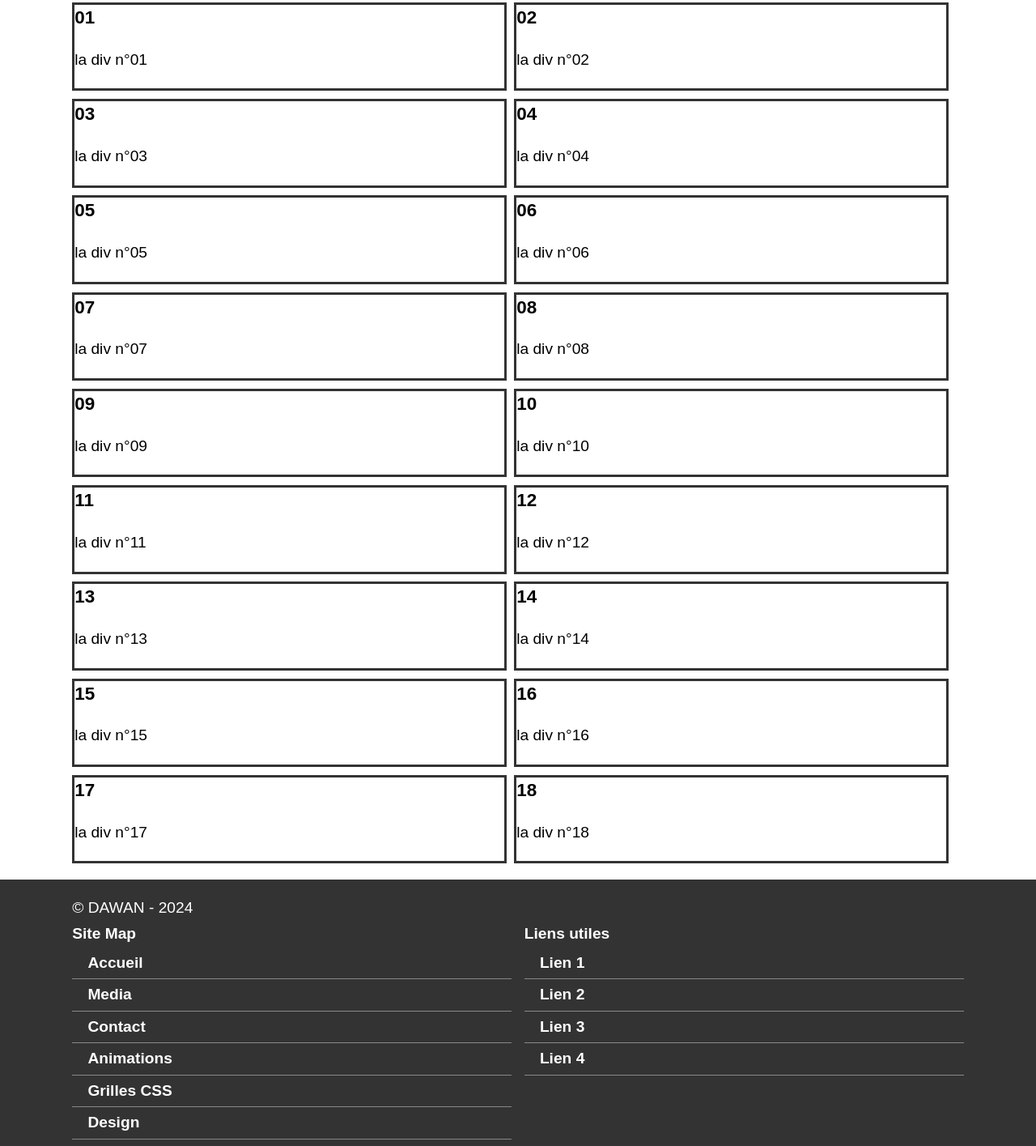
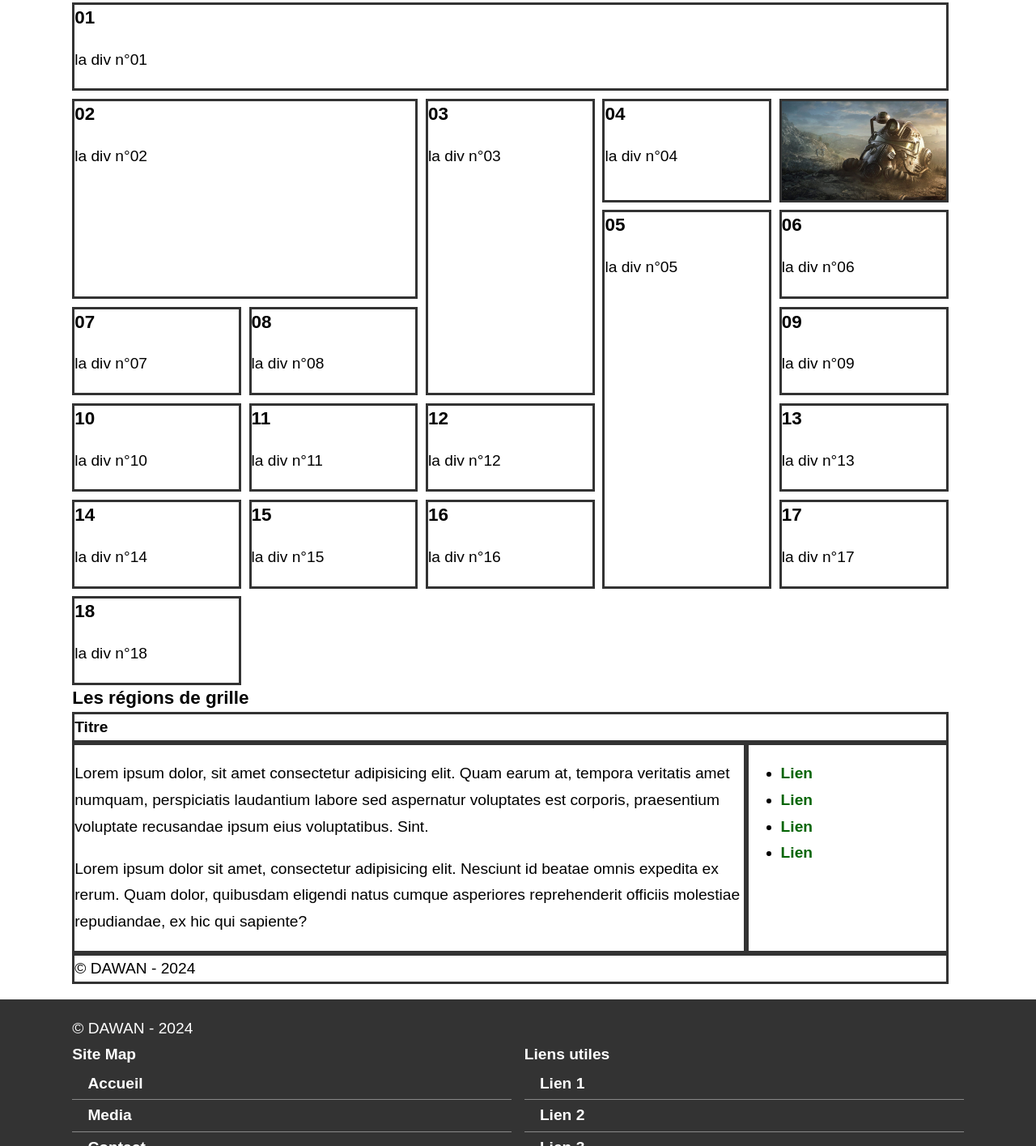
Before and after one commit to nicoduflot/2024-07-22-HTML-RWD, a plain HTML site: page grid.html in a window 1280 px wide. Shown: the part 939-2354 px from the top of the page at 81% size. Drawn offline with Linux system fonts and the light colour scheme.

Commit message:
HTML CSS - les grilles css grid-areas

```diff
--- a/css/grid.css
+++ b/css/grid.css
@@ -1,15 +1,119 @@
+/* les grilles avec colonnes et lignes */
+
 .espace-grille{
     display: grid;
     grid-template-columns: 1fr;
     gap: 0.5rem;
 }
 
-.grid-div{
+.espace-grille > *, .grid-region > *{
     border: 3px solid var(--header-bg-color);
 }
 
+/* les grilles avec les régions */
+.grid-region{
+    display: grid;
+    grid-template-columns: 1fr;
+    grid-template-areas:
+    "entete"
+    "navigation"
+    "contenu"
+    "pied"
+    ;
+}
+
+
+/* media query pour les lignes, colonnes et régions */
 @media (min-width: 576px){
+    /* lignes - colonnes */
+
     .espace-grille{
         grid-template-columns: 1fr 1fr;
     }
+
+    .col-2{
+        grid-column: span 2;
+    }
+
+    .row-2{
+        grid-row: span 2;
+    }
+
+    .row-3{
+        grid-row: span 3;
+    }
+
+    .row-4{
+        grid-row: span 4;
+    }
+    /* regions */
 }
+
+@media (min-width: 768px){
+    /* lignes - colonnes */
+    .espace-grille{
+        grid-template-columns: 1fr 1fr 1fr;
+    }
+
+    .col-3{
+        grid-column: span 3;
+    }
+}
+
+@media (min-width: 992px){
+    /* lignes - colonnes */
+    .espace-grille{
+        grid-template-columns: 1fr 1fr 1fr 1fr;
+    }
+
+    .col-4{
+        grid-column: span 4;
+    }
+
+    .grid-region{
+        grid-template-columns: 1fr 250px;
+        grid-template-areas:
+        "entete entete"
+        "contenu navigation"
+        "pied pied"
+        ;
+    }
+
+    #entete{
+        grid-area: entete;
+    }
+
+    #navigation{
+        grid-area: navigation;
+    }
+
+    #contenu{
+        grid-area: contenu;
+    }
+
+    #pied{
+        grid-area: pied;
+    }
+}
+
+@media (min-width: 1200px){
+    /* lignes - colonnes */
+    .espace-grille{
+        grid-template-columns: 1fr 1fr 1fr 1fr 1fr;
+    }
+
+    .col-5{
+        grid-column: span 5;
+    }
+}
+
+@media (min-width: 1400px){
+    /* lignes - colonnes */
+    .espace-grille{
+        grid-template-columns: 1fr 1fr 1fr 1fr 1fr 1fr;
+    }
+
+    .col-6{
+        grid-column: span 6;
+    }
+}
--- a/grid.html
+++ b/grid.html
@@ -87,15 +87,15 @@
                     Une fois que cela est défini, chaque élément enfant direct de body s'affichera sur une colonne.
                 </p>
                 <div class="espace-grille">
-                    <div class="grid-div">
+                    <div class="col-2 col-3 col-4 col-5 col-6">
                         <h3>01</h3>
                         <p>la div n°01</p>
                     </div>
-                    <div class="grid-div">
+                    <div class="col-2 row-2">
                         <h3>02</h3>
                         <p>la div n°02</p>
                     </div>
-                    <div class="grid-div">
+                    <div class="row-3">
                         <h3>03</h3>
                         <p>la div n°03</p>
                     </div>
@@ -103,7 +103,8 @@
                         <h3>04</h3>
                         <p>la div n°04</p>
                     </div>
-                    <div class="grid-div">
+                    <img src="./images/cropped-wallhaven-fallout-4-01-3-1536x922.jpg" />
+                    <div class="row-4">
                         <h3>05</h3>
                         <p>la div n°05</p>
                     </div>
@@ -160,7 +161,31 @@
                         <p>la div n°18</p>
                     </div>
                 </div>
-
+                <h3>Les régions de grille</h3>
+                <div class="grid-region">
+                    <header id="entete">
+                        <h4>Titre</h4>
+                    </header>
+                    <nav id="navigation">
+                        <ul>
+                            <li><a href="#">Lien</a></li>
+                            <li><a href="#">Lien</a></li>
+                            <li><a href="#">Lien</a></li>
+                            <li><a href="#">Lien</a></li>
+                        </ul>
+                    </nav>
+                    <div id="contenu">
+                        <p>
+                            Lorem ipsum dolor, sit amet consectetur adipisicing elit. Quam earum at, tempora veritatis amet numquam, perspiciatis laudantium labore sed aspernatur voluptates est corporis, praesentium voluptate recusandae ipsum eius voluptatibus. Sint.
+                        </p>
+                        <p>
+                            Lorem ipsum dolor sit amet, consectetur adipisicing elit. Nesciunt id beatae omnis expedita ex rerum. Quam dolor, quibusdam eligendi natus cumque asperiores reprehenderit officiis molestiae repudiandae, ex hic qui sapiente?
+                        </p>
+                    </div>
+                    <footer id="pied">
+                        &copy; DAWAN - 2024
+                    </footer>
+                </div>
             </article>
         </section>
     </main>
```
